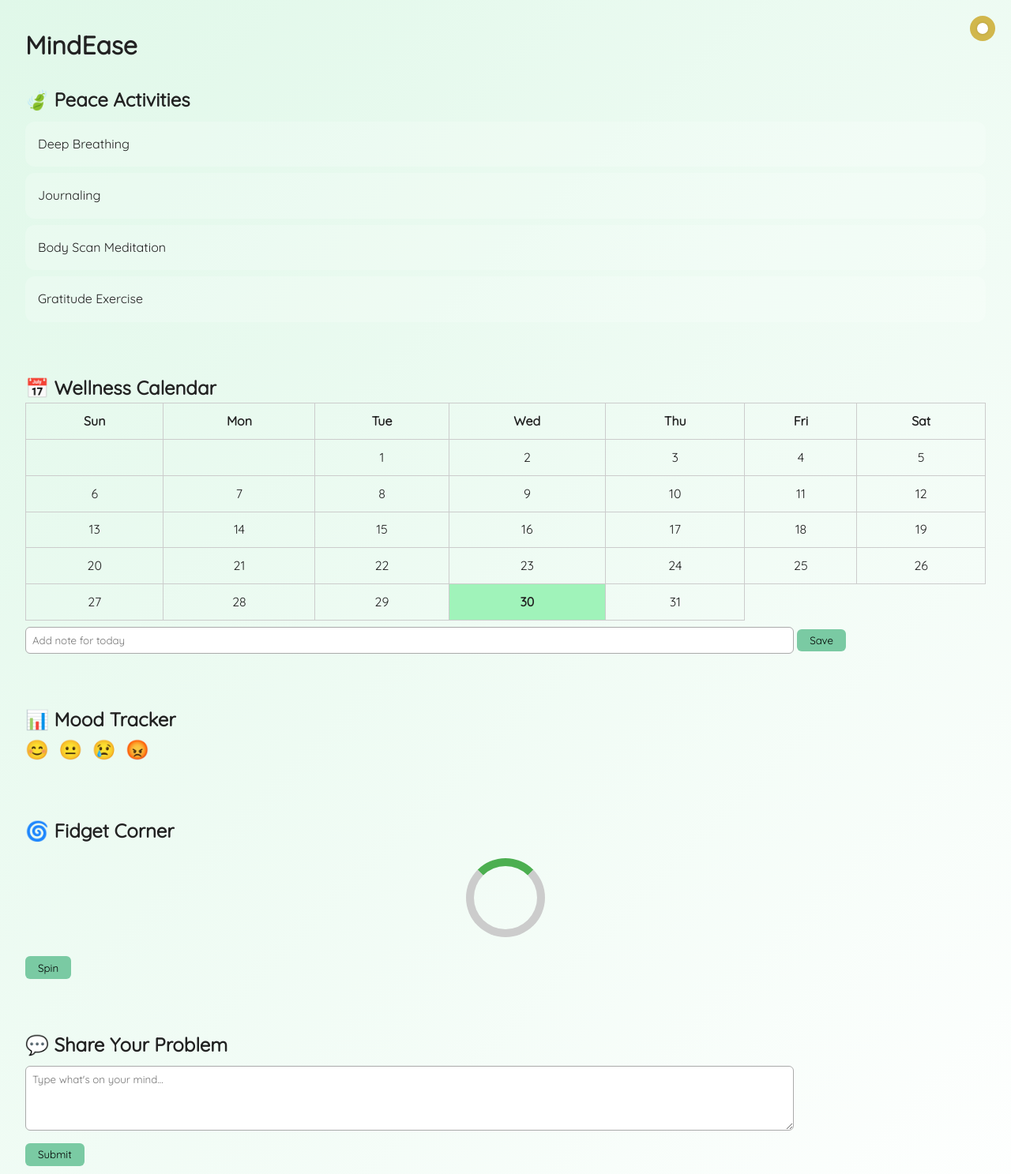
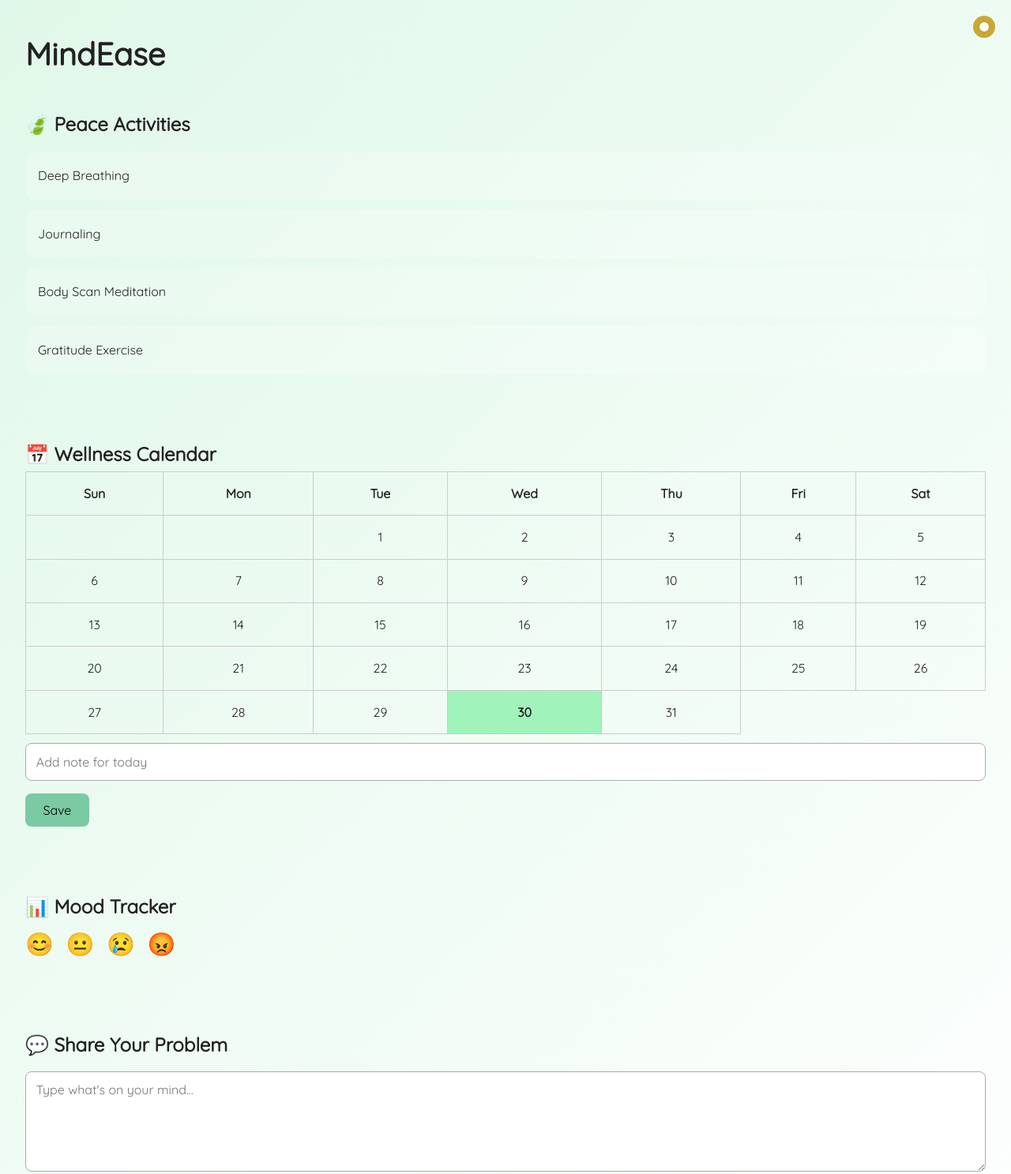
Before and after one commit to EllenIconoclust/Curator, a plain HTML site: page index.html in a window 1280 px wide. Shown: the top 1487 px of the page at 79% size. Drawn offline with Linux system fonts and the light colour scheme.

Commit message:
Update index.html

```diff
--- a/index.html
+++ b/index.html
@@ -17,7 +17,7 @@
       background: linear-gradient(135deg, #e0f8e9, #ffffff);
       color: #222;
       padding: 2rem;
-      line-height: 1.6;
+      line-height: 1.8;
     }
 
     body.dark {
@@ -33,10 +33,10 @@
     }
 
     .toggle-btn {
-      width: 32px;
-      height: 32px;
+      width: 28px;
+      height: 28px;
       border-radius: 50%;
-      background: #d1b74c;
+      background: #c9a935;
       border: none;
       cursor: pointer;
       position: relative;
@@ -47,31 +47,31 @@
     }
 
     .toggle-btn.dark {
-      background: #3b6fa3;
+      background: #315f91;
     }
 
     .toggle-icon {
-      width: 14px;
-      height: 14px;
+      width: 12px;
+      height: 12px;
       border-radius: 50%;
       background: white;
       box-shadow: 0 0 3px rgba(0,0,0,0.2);
     }
 
     h1 {
-      margin-bottom: 1.5rem;
-      font-size: 2rem;
+      margin-bottom: 2rem;
+      font-size: 2.5rem;
     }
 
     .section {
-      margin-bottom: 4rem;
+      margin-bottom: 5rem;
     }
 
     .activity {
       background: rgba(255,255,255,0.2);
       padding: 1rem;
       border-radius: 12px;
-      margin-top: 0.5rem;
+      margin-top: 0.8rem;
       cursor: pointer;
     }
 
@@ -82,7 +82,7 @@
     .activity-details {
       display: none;
       margin-top: 0.5rem;
-      font-size: 0.95rem;
+      font-size: 1rem;
       opacity: 0.9;
     }
 
@@ -93,10 +93,11 @@
     table {
       border-collapse: collapse;
       width: 100%;
+      font-size: 1rem;
     }
 
     th, td {
-      padding: 0.6rem;
+      padding: 0.8rem;
       text-align: center;
       border: 1px solid #ccc;
     }
@@ -107,49 +108,43 @@
     }
 
     input[type="text"], textarea {
-      padding: 0.5rem;
-      width: 80%;
-      margin-top: 0.5rem;
+      padding: 0.8rem;
+      width: 100%;
+      margin-top: 0.7rem;
       border: 1px solid #aaa;
-      border-radius: 6px;
+      border-radius: 8px;
+      font-size: 1rem;
     }
 
     button.save, button.spin, button.submit-problem {
-      margin-top: 0.5rem;
-      padding: 0.4rem 1rem;
+      margin-top: 1rem;
+      padding: 0.7rem 1.4rem;
       background: #7acaa3;
       border: none;
-      border-radius: 6px;
+      border-radius: 8px;
       cursor: pointer;
-    }
-
-    .spinner {
-      width: 100px;
-      height: 100px;
-      border: 10px solid #ccc;
-      border-top: 10px solid #4CAF50;
-      border-radius: 50%;
-      animation: none;
-      margin: 1rem auto;
-    }
-
-    @keyframes spin {
-      100% { transform: rotate(360deg); }
+      font-size: 1rem;
     }
 
     .mood-options span {
-      font-size: 1.5rem;
+      font-size: 1.8rem;
       cursor: pointer;
-      margin-right: 0.5rem;
+      margin-right: 0.7rem;
     }
 
     .did-you-know {
       padding: 1rem;
       background: #d2f3e6;
       border-left: 5px solid #49a379;
-      margin-top: 4rem;
       border-radius: 8px;
+      font-size: 1.1rem;
     }
+
+    #mood-message, #saved-note, #response-message {
+      margin-top: 1rem;
+      font-size: 1rem;
+    }
+
   </style>
 </head>
 <body>
@@ -201,14 +196,8 @@
   </div>
 
   <div class="section">
-    <h2>🌀 Fidget Corner</h2>
-    <div class="spinner" id="spinner"></div>
-    <button class="spin" onclick="spin()">Spin</button>
-  </div>
-
-  <div class="section">
     <h2>💬 Share Your Problem</h2>
-    <textarea id="problem" rows="4" placeholder="Type what's on your mind..."></textarea><br>
+    <textarea id="problem" rows="5" placeholder="Type what's on your mind..."></textarea><br>
     <button class="submit-problem" onclick="respondToProblem()">Submit</button>
     <p id="response-message"></p>
   </div>
@@ -263,17 +252,11 @@
       localStorage.setItem("mood-" + new Date().toDateString(), mood);
     }
 
-    function spin() {
-      const spinner = document.getElementById("spinner");
-      spinner.style.animation = "spin 2s ease-out";
-      setTimeout(() => spinner.style.animation = "", 2000);
-    }
-
     function respondToProblem() {
       const input = document.getElementById("problem").value;
       const msg = document.getElementById("response-message");
       if (input.trim() !== "") {
-        msg.textContent = "Thank you for sharing. Healing is a process, and every step you take matters. No matter what you're facing, know that you are not alone, and there is light even in the darkest moments. Keep going, you're doing better than you think.";
+        msg.textContent = "Thank you for sharing. Healing is a process, and every step you take matters. You're not alone.";
       } else {
         msg.textContent = "";
       }
```
